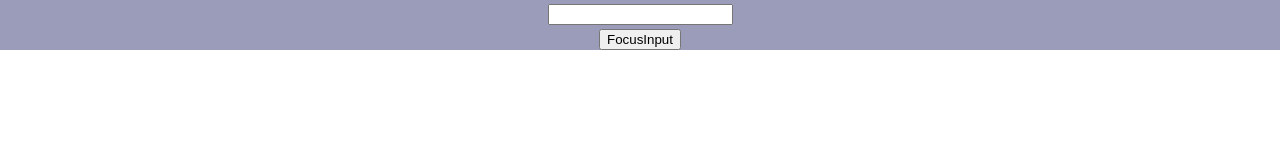
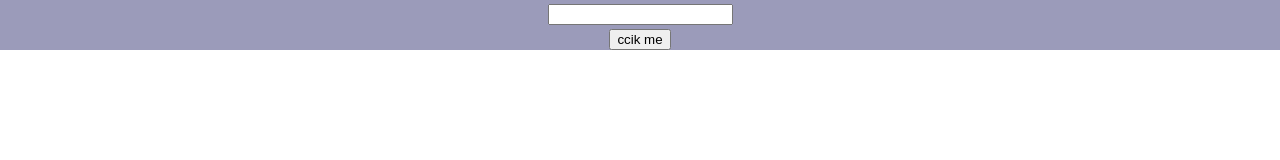
Before and after one commit to hanzalarohan123/Lupin, a React (Create React App) app: page / in a window 1280 px wide. Shown: the top 160 px of the page. Built offline with nearby package versions, Linux system fonts and the light colour scheme.

Commit message:
added forward for class components

```diff
--- a/src/App.js
+++ b/src/App.js
@@ -22,6 +22,7 @@
 import ParentComp from "./Components/ParentComp";
 import Ref from "./Components/Ref";
 import FocusInput from "./Components/FocusInput";
+import FRParentInput from "./Components/FRParentInput";
 function App() {
   console.log('PARENT RENDER')
   return (
@@ -33,9 +34,9 @@
 
 
 
-
-      <FocusInput/>
-     {/* <ParentComp/>
+      <FRParentInput/>
+     {/* <FocusInput/>
+      <ParentComp/>
      <Fragmentsss/>
       <LifeCycleA/>
       <Form />
--- /dev/null
+++ b/src/Components/FRInputs.js
@@ -0,0 +1,17 @@
+import React from 'react'
+
+// function FRInputs() {
+//   return (
+//     <div><input></input></div>
+//   )
+// }
+const FRInputs = React.forwardRef( (props,ref) =>
+{
+
+           return (
+             <div><input type='text' ref={ref}></input></div>
+           )
+
+}
+)
+export default FRInputs
--- /dev/null
+++ b/src/Components/FRParentInput.js
@@ -0,0 +1,22 @@
+import React, { Component } from 'react'
+import FRInputs from './FRInputs'
+class FRParentInput extends Component {
+    constructor(props) {
+      super(props)
+    this.inputRef=React.createRef()
+    }
+    clickHandler = () =>
+    {
+        this.inputRef.current.focus()
+    }
+  render() {
+    return (
+      <div>
+          <FRInputs ref={this.inputRef}/>
+          <button onClick={this.clickHandler}>ccik me</button>
+      </div>
+    )
+  }
+}
+
+export default FRParentInput
```
